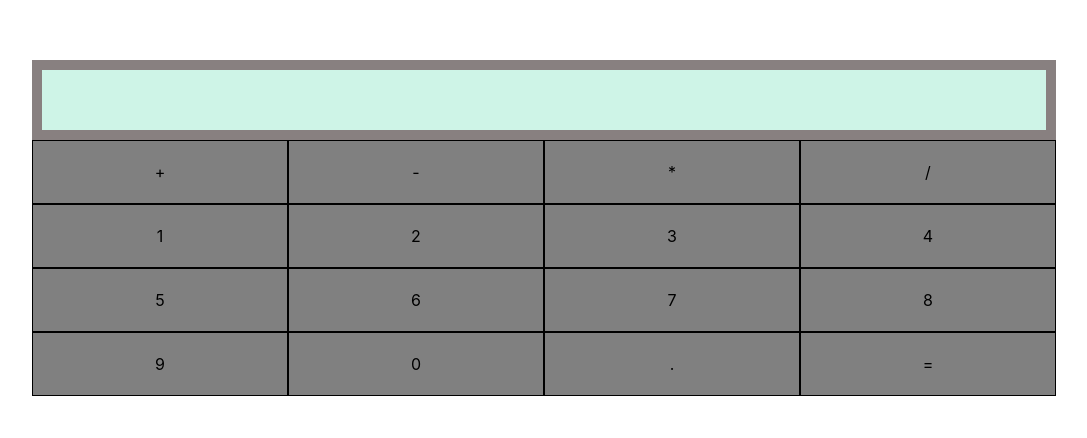
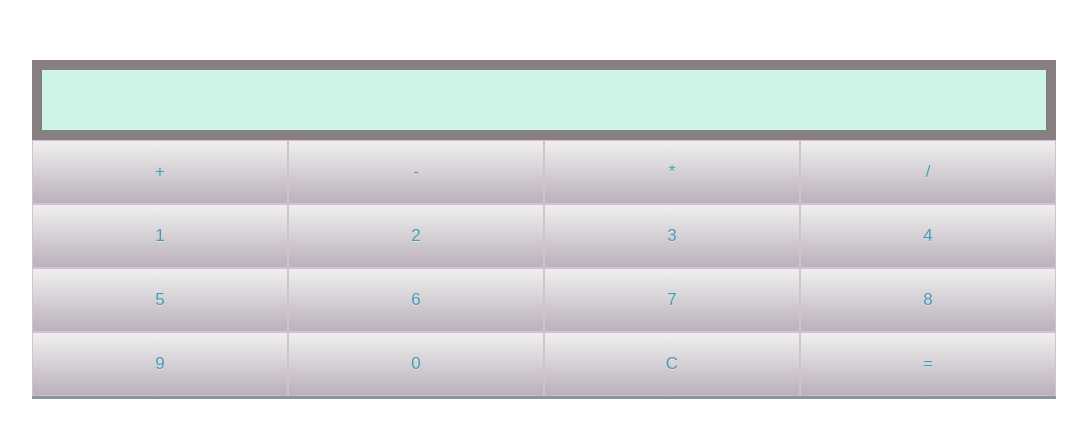
Before and after one commit to ysumit99/Calculator-App-in-React, a React (Create React App) app: page / in a window 1280 px wide. Shown: the part 140-578 px from the top of the page, without its empty margins (96-1183 px from the left). Built offline with nearby package versions, Linux system fonts and the light colour scheme.

Commit message:
Arithmatic operations done

```diff
--- a/src/App.css
+++ b/src/App.css
@@ -1,5 +1,3 @@
-
-
 .App {
   display: flex;
   justify-content: center;
--- a/src/App.js
+++ b/src/App.js
@@ -6,9 +6,15 @@ class App extends React.Component {
 
   render(){
 
+    let rows = [
+      ["+", "-", "*", "/"],
+      ["1", "2", "3", "4"],
+      ["5", "6", "7", "8"],
+      ["9", "0", "C", "="]
+  ];
     return (
       <div className="App">
-          <Calculator />
+          <Calculator rows={rows} />
       </div>
     );
   }
--- a/src/components/calculator/Calculator.css
+++ b/src/components/calculator/Calculator.css
@@ -13,29 +13,7 @@
     justify-content: space-evenly;
   }
 
-  .row:nth-child(1) {
-    background: red;
-  }
 
-  .row:nth-child(2) {
-    background: green;
-  }
-
-  .row:nth-child(3) {
-    background: blue;
-  }
-
-  .row:nth-child(4) {
-    background: yellow;
-  }
-  .button {
-    background-color: grey;
-    width:100%;
-    display: flex;
-    justify-content: center;
-    align-items: center;
-    border: 1px solid black;
-  }
 
   .displayBar{
     border: 10px solid #888080;
--- a/src/components/calculator/Calculator.js
+++ b/src/components/calculator/Calculator.js
@@ -4,20 +4,68 @@ import Row from '../row/Row';
 
 class Calculator extends React.Component {
 
+    state = {
+        input: "",
+        result: "",
+        isInputOperator: false,
+        isResult: false
+    }
+
+    handleClick = (userInput) =>{
+        console.log("userInput = " + userInput);
+
+        const {input} = this.state;
+
+        if(userInput === '='){ //Get Result
+
+            let result = this.evaluateExpression(input);
+            let updatedResultStatus = true;
+            this.setState({result: result, isResult: updatedResultStatus, input: result});
+
+        }else if(userInput === "C"){ //Clear Input
+
+            let updatedResult = "";
+            let updatedResultStatus = false;
+            let updatedInput = "";
+
+            this.setState({
+                result : updatedResult,
+                isResult: updatedResultStatus,
+                input : updatedInput
+            })
+        }else{ //Get Input
+
+            let upadatedResultStatus = false;
+            let updatedInput = input + userInput;
+
+            this.setState({
+                input: updatedInput,
+                isResult: upadatedResultStatus
+            })
+        }
+
+
+
+
+    }
+
+    evaluateExpression = (expression) => {
+        return eval(expression);
+    }
+
+
+
+
+
     render() {
-        let rows = [
-            ["+", "-", "*", "/"],
-            ["1", "2", "3", "4"],
-            ["5", "6", "7", "8"],
-            ["9", "0", ".", "="]
-        ];
+
         return (
             <div className="calculator">
-                <div className="displayBar"></div>
-                <Row buttons={rows[0]}/>
-                <Row buttons={rows[1]} />
-                <Row buttons={rows[2]} />
-                <Row buttons={rows[3]}/>
+                <div className="displayBar">{this.state.isResult ? this.state.result : this.state.input}</div>
+                <Row buttons={this.props.rows[0]} handleClick={this.handleClick}/>
+                <Row buttons={this.props.rows[1]} handleClick={this.handleClick}/>
+                <Row buttons={this.props.rows[2]} handleClick={this.handleClick}/>
+                <Row buttons={this.props.rows[3]} handleClick={this.handleClick}/>
             </div>
         )
     }
--- a/src/components/row/Row.css
+++ b/src/components/row/Row.css
@@ -3,26 +3,32 @@
     justify-content: space-evenly;
   }
 
-  .row:nth-child(1) {
-    background: red;
-  }
 
-  .row:nth-child(2) {
-    background: green;
-  }
+  .button {
 
-  .row:nth-child(3) {
-    background: blue;
-  }
-
-  .row:nth-child(4) {
-    background: yellow;
-  }
-  .button {
-    background-color: grey;
     width:100%;
     display: flex;
     justify-content: center;
     align-items: center;
-    border: 1px solid black;
-  }
+    box-shadow: 0px 3px 0px 0px #899599;
+    background:linear-gradient(to bottom, #ededed 5%, #bab1ba 100%);
+    background-color:#ededed;
+    border:1px solid #d6bcd6;
+    cursor:pointer;
+    color:#449db3;
+    font-family:Arial;
+    font-size:17px;
+    padding:7px 25px;
+    text-decoration:none;
+    text-shadow:0px 1px 0px #e1e2ed;
+
+    }
+
+    .button:hover {
+        background:linear-gradient(to bottom, #bab1ba 5%, #ededed 100%);
+        background-color:#bab1ba;
+    }
+    .button:active {
+        position:relative;
+        top:1px;
+    }
--- a/src/components/row/Row.js
+++ b/src/components/row/Row.js
@@ -6,10 +6,10 @@ class Row extends React.Component {
     render(){
         return(
             <div className="row">
-                <div className="button">{this.props.buttons[0]}</div>
-                <div className="button">{this.props.buttons[1]}</div>
-                <div className="button">{this.props.buttons[2]}</div>
-                <div className="button">{this.props.buttons[3]}</div>
+                <div className="button" onClick={(e) => this.props.handleClick(e.target.textContent)}>{this.props.buttons[0]}</div>
+                <div className="button" onClick={(e) => this.props.handleClick(e.target.textContent)}>{this.props.buttons[1]}</div>
+                <div className="button" onClick={(e) => this.props.handleClick(e.target.textContent)}>{this.props.buttons[2]}</div>
+                <div className="button" onClick={(e) => this.props.handleClick(e.target.textContent)}>{this.props.buttons[3]}</div>
             </div>
         )
     }
```
